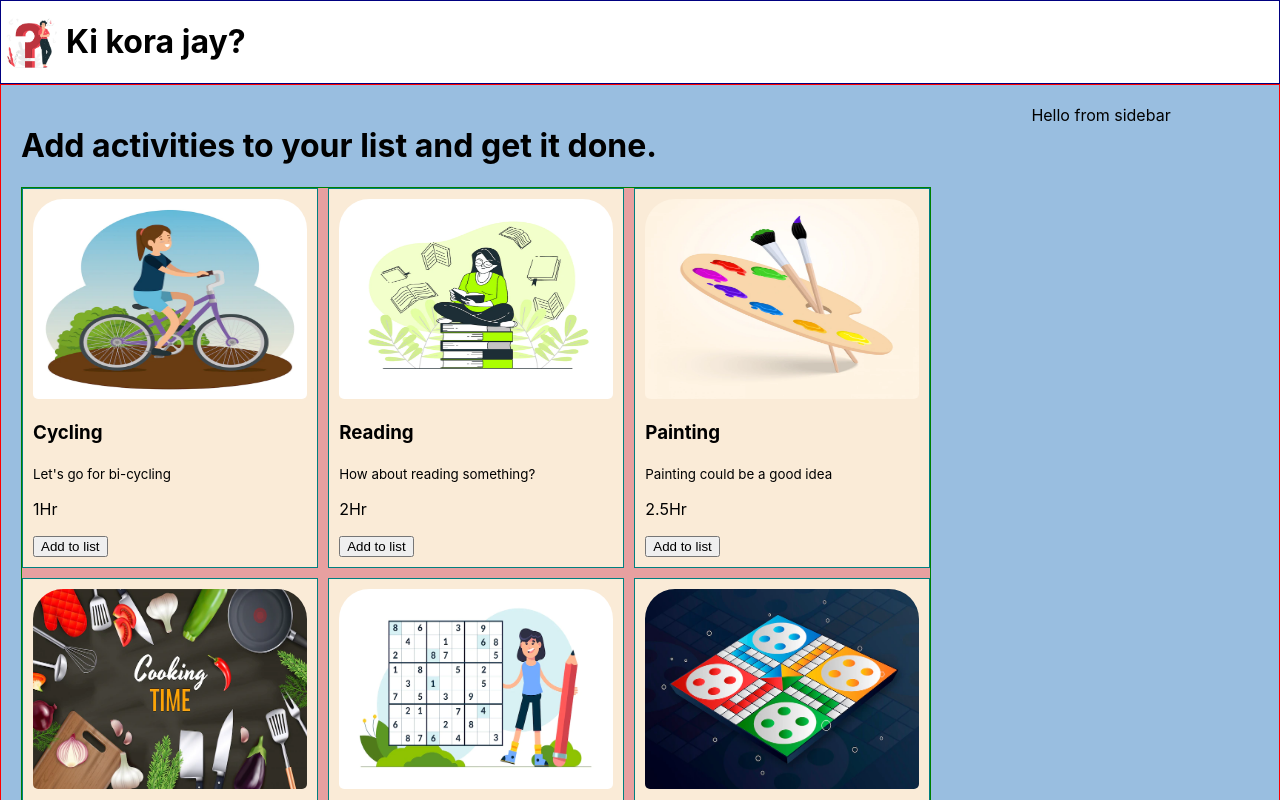
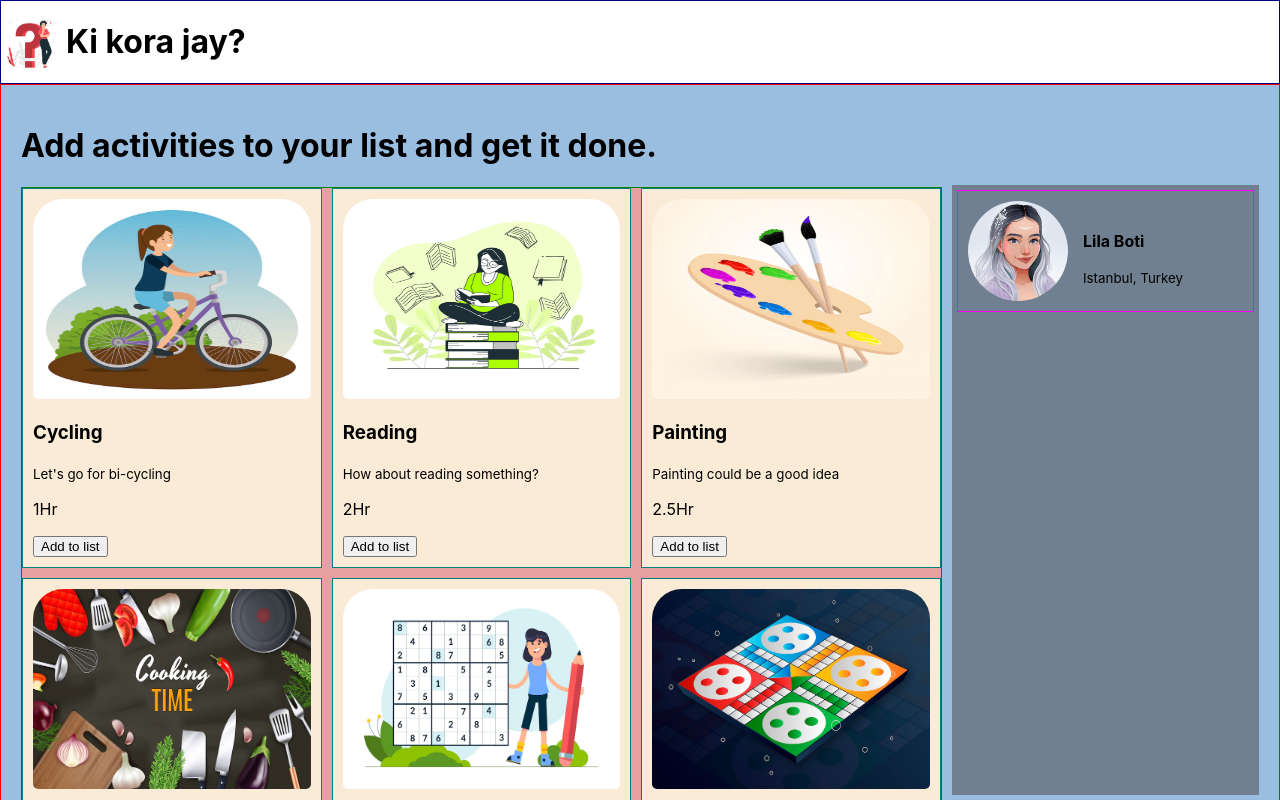
Before and after one commit to e-mm-u/ki-kora-jay, a React (Create React App) app: page / in a window 1280 px wide. Shown: the top 800 px of the page. Built offline with nearby package versions, Linux system fonts and the light colour scheme.

Commit message:
profile section added

```diff
--- a/src/components/Activities/Activities.js
+++ b/src/components/Activities/Activities.js
@@ -13,7 +13,6 @@ const Activities = () => {
     return (
         <div>
             <h1>Add activities to your list and get it done. </h1>
-
             <div className='activities'>
 
                 {
--- a/src/components/Main/Main.css
+++ b/src/components/Main/Main.css
@@ -1,8 +1,8 @@
 .main{
     background-color: rgb(153, 190, 224);
     display: grid;
-    grid-template-columns: 4fr 1fr;
-    gap: 100px;
+    grid-template-columns: 6fr 2fr;
+    gap: 10px;
     border: 1px solid red;
     padding: 20px;
 }
--- /dev/null
+++ b/src/components/Profile/Profile.css
@@ -0,0 +1,13 @@
+.profile{
+    display: flex;
+    align-items: center;
+    padding: 10px;
+    gap: 15px;
+    margin-bottom: 20px;
+    border: 1px solid fuchsia;
+}
+.profile img{
+    height: 100px;
+    width: 100px;
+    border-radius: 50%;
+}
--- /dev/null
+++ b/src/components/Profile/Profile.js
@@ -0,0 +1,18 @@
+import React from 'react';
+import './Profile.css'
+import photo from '../../images/profile2.jpg'
+
+const Profile = () => {
+    return (
+        <div className='profile'>
+            <img src={photo} alt="" />
+            <div className='profile-details'>
+                <p><b>Lila Boti</b></p>
+                <small>Istanbul, Turkey</small>
+            </div>
+
+        </div>
+    );
+};
+
+export default Profile;
--- a/src/components/Sidebar/Sidebar.css
+++ b/src/components/Sidebar/Sidebar.css
@@ -0,0 +1,6 @@
+.sidebar{
+    background-color:slategrey;
+    padding: 5px;
+    margin-top: 80px;
+    height: 600px;
+}
--- a/src/components/Sidebar/Sidebar.js
+++ b/src/components/Sidebar/Sidebar.js
@@ -1,9 +1,10 @@
 import React from 'react';
-
+import Profile from '../Profile/Profile';
+import './Sidebar.css'
 const Sidebar = () => {
     return (
-        <div>
-            Hello from sidebar
+        <div className='sidebar'>
+            <Profile></Profile>
         </div>
     );
 };
```
Also changed, not shown: src/images/profile.jpg (added), src/images/profile2.jpg (added).
